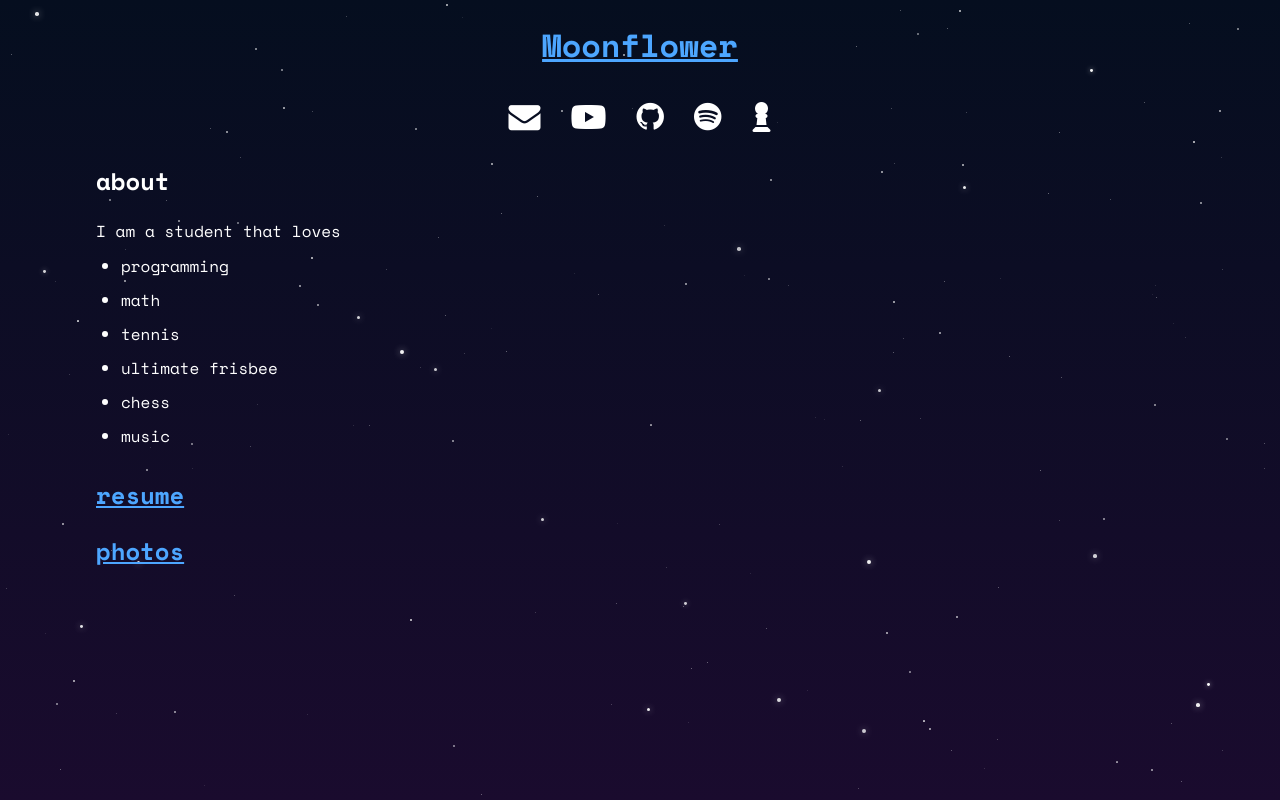
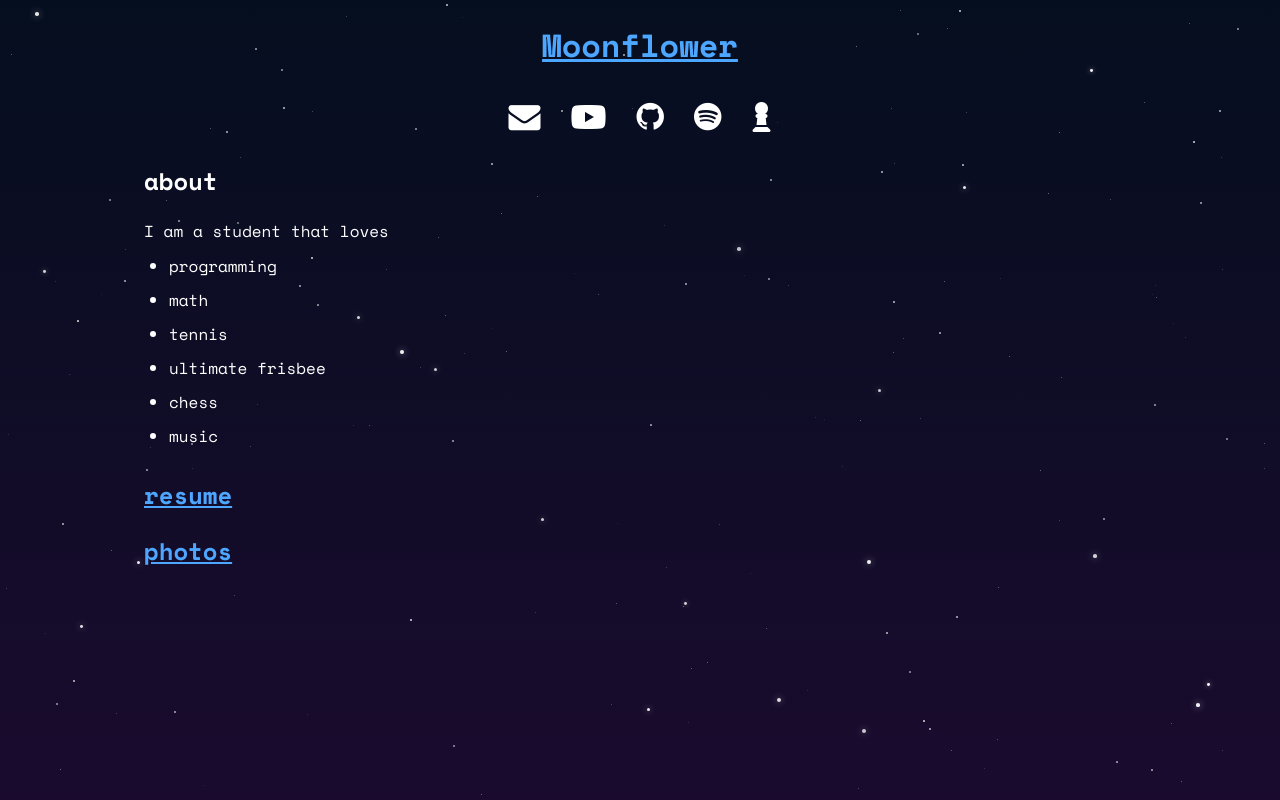
Before and after one commit to Moonflower2022/personal-website, a SvelteKit app: page / in a window 1280 px wide. Built offline with nearby package versions, Linux system fonts and the light colour scheme.

Commit message:
squished main page content towards center

```diff
--- a/src/routes/+page.svelte
+++ b/src/routes/+page.svelte
@@ -60,14 +60,13 @@
 <style>
     .two-column-layout {
         display: flex;
-        width: 100%;
-        position: relative;
+        width: 85%;
+        margin: auto;
     }
 
     .left-column {
         flex: 1;
-        padding-left: 6rem;
-        z-index: 10;
+        padding-left: 3rem;
     }
 
     .right-column {
```
Also changed, not shown: src/routes/+layout.svelte (line endings or trailing spaces).
